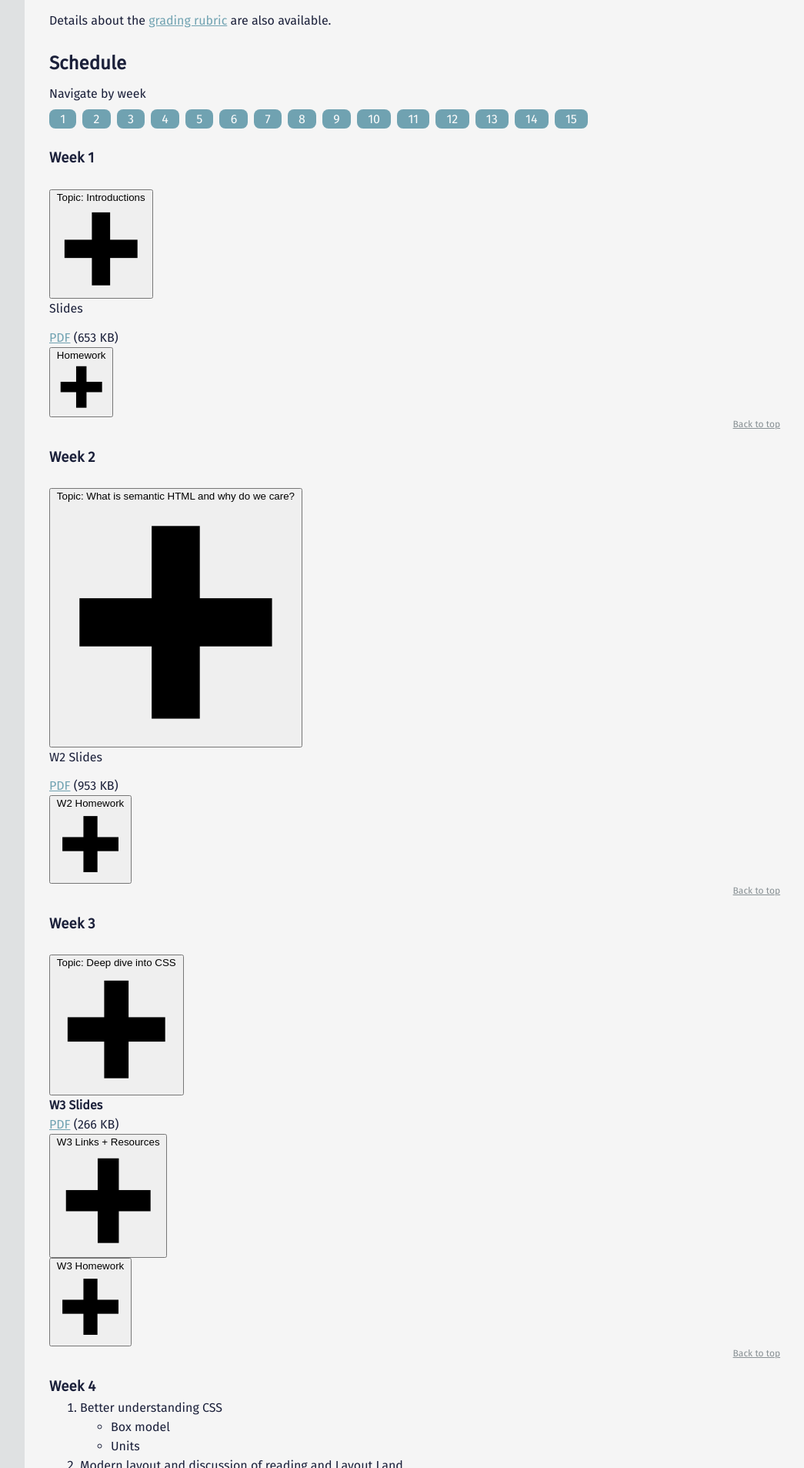
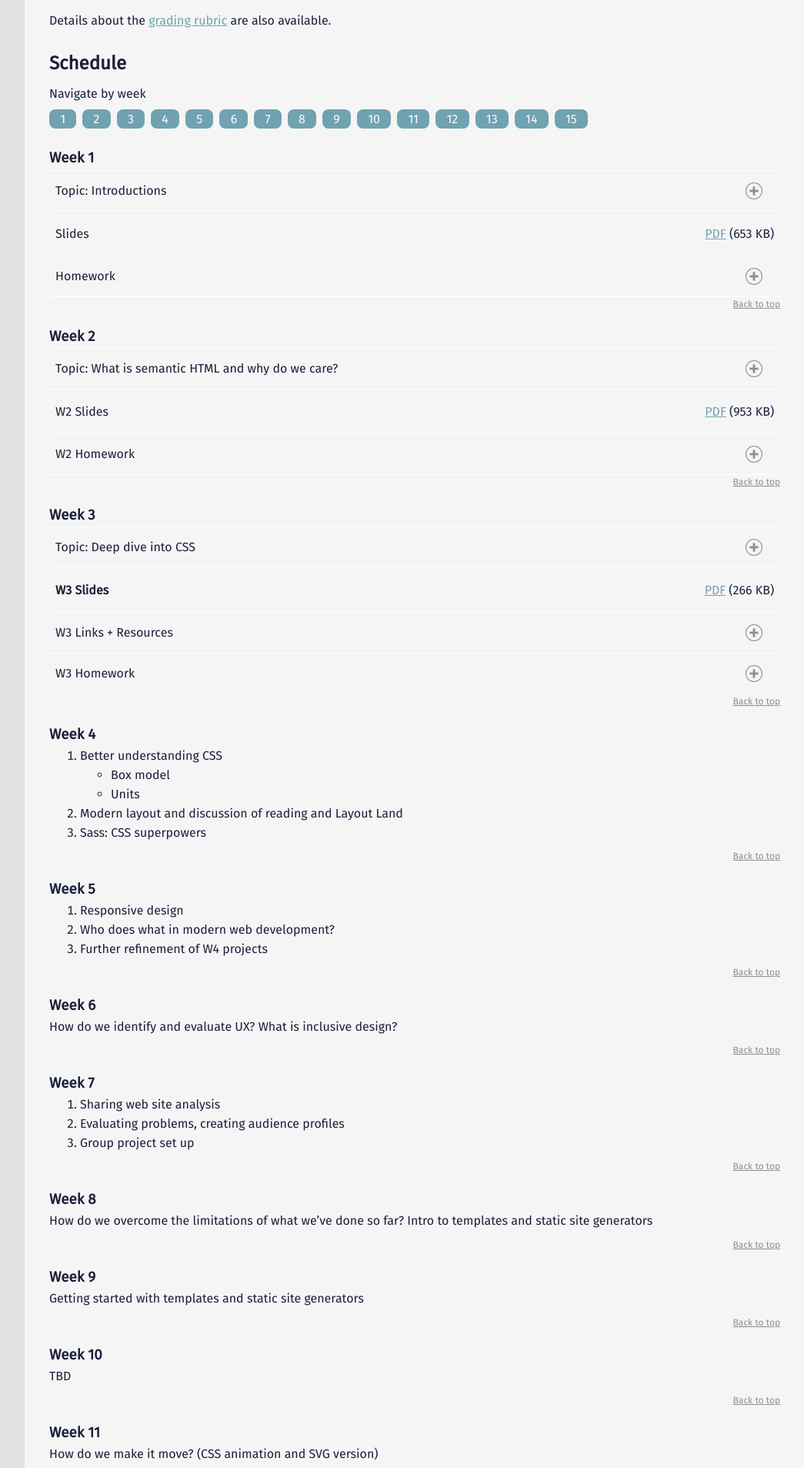
Before and after one commit to mica-web/mica-web.github.io, a Jekyll site: the page built from index.md, in a window 1280 px wide. Shown: the part 795-2702 px from the top of the page at 77% size, without its empty margins (224-1269 px from the left). Built offline with Jekyll 4.4.1, drawn with Linux system fonts in a browser that asks for light colours.

Commit message:
New styles for accordion elements

```diff
--- /dev/null
+++ b/_sass/_accordion-wrapper.scss
@@ -0,0 +1,70 @@
+.accordion-title {
+  display: flex;
+  justify-content: space-between;
+  transition: background-color 100ms ease-in;
+
+  &:first-of-type {
+    border-top: 1px solid white;
+  }
+
+  button {
+    all: inherit;
+    background-color: transparent;
+    border: 0;
+    cursor: pointer;
+    display: flex;
+    justify-content: space-between;
+    margin: 0;
+    width: 100%;
+
+    svg {
+      border: 3px solid transparent;
+      box-shadow: 0 0 0 1px $color-grey;
+      color: $color-grey;
+      border-radius: 50%;
+      height: 1.25em;
+      margin-right: 1em;
+      transition: all 300ms ease-in;
+    }
+
+    &:hover {
+      color: $color-marine;
+
+      svg {
+        background-color: $color-marine;
+        box-shadow: 0 0 0 1px $color-marine;
+        color: white;
+      }
+    }
+
+    &[aria-expanded="true"] {
+      background-color: white;
+      border-bottom-color: transparent;
+
+      .vert {
+        animation: fadeOut 200ms 1 forwards;
+      }
+    }
+
+    &[aria-expanded] rect {
+      fill: currentColor;
+    }
+
+  }
+
+  button,
+  &.has-no-content {
+    border-bottom: 1px solid white;
+    padding: 1em 0.5em;
+  }
+
+  >p {
+    margin: 0;
+  }
+}
+
+.accordion-content {
+  background-color: white;
+  padding: 0.5em 0.5em 1em;
+  transition: all 300ms ease-in;
+}
--- /dev/null
+++ b/_sass/_animations.scss
@@ -0,0 +1,5 @@
+@keyframes fadeOut {
+  100% {
+    color: transparent;
+  }
+}
--- a/_sass/_layout.scss
+++ b/_sass/_layout.scss
@@ -6,7 +6,7 @@
   }
 }
 
-section {
+section:not(.accordion-wrapper) {
   margin-top: $leading;
 }
 
--- a/css/style.scss
+++ b/css/style.scss
@@ -4,10 +4,12 @@
 @import 'vars';
 @import 'base';
 @import 'utilities';
+@import 'animations';
 @import 'typography';
 @import 'layout';
 @import 'site-header';
 @import 'site-nav';
 @import 'sched-nav';
 @import 'nav-top-link';
+@import 'accordion-wrapper';
 @import 'resources';
```
